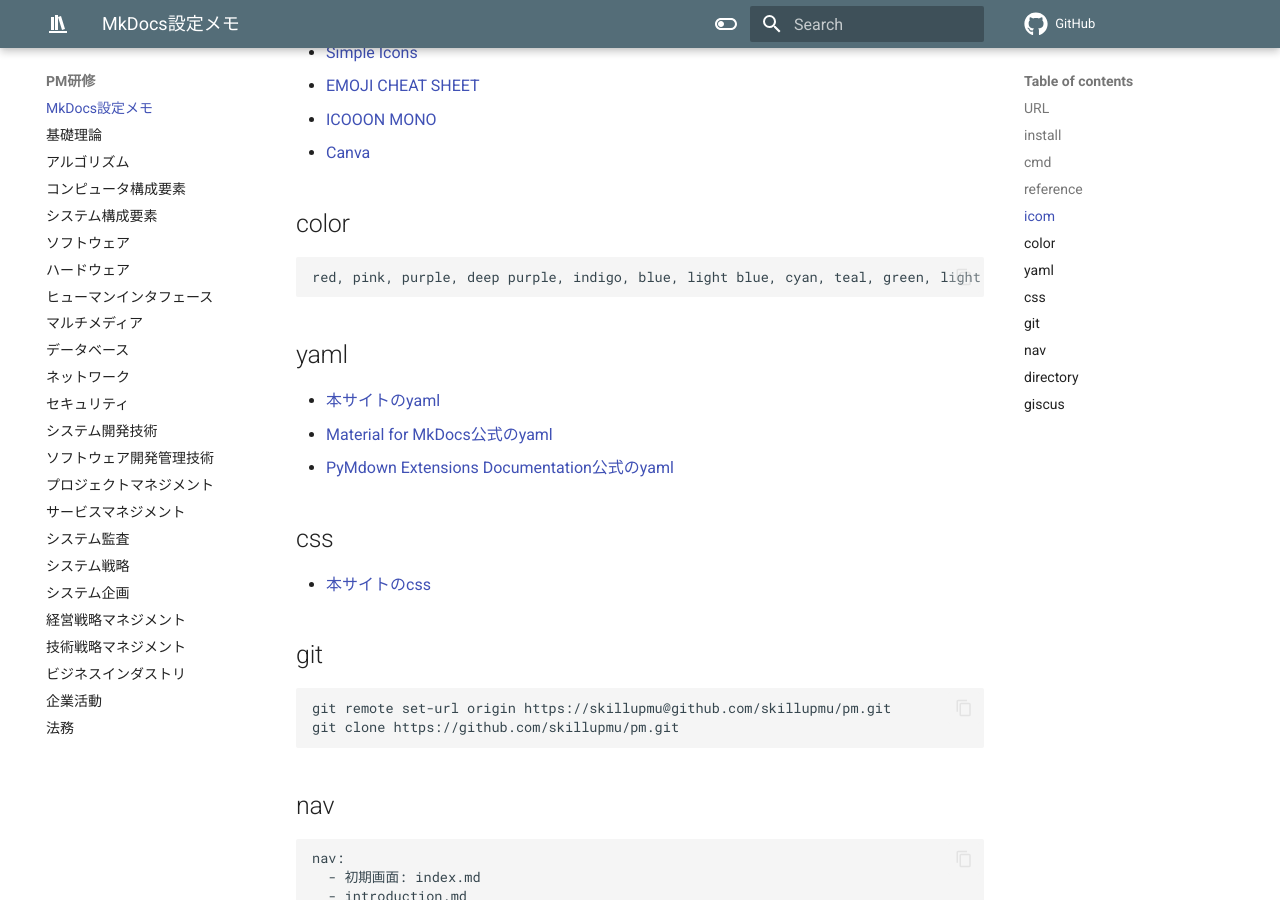
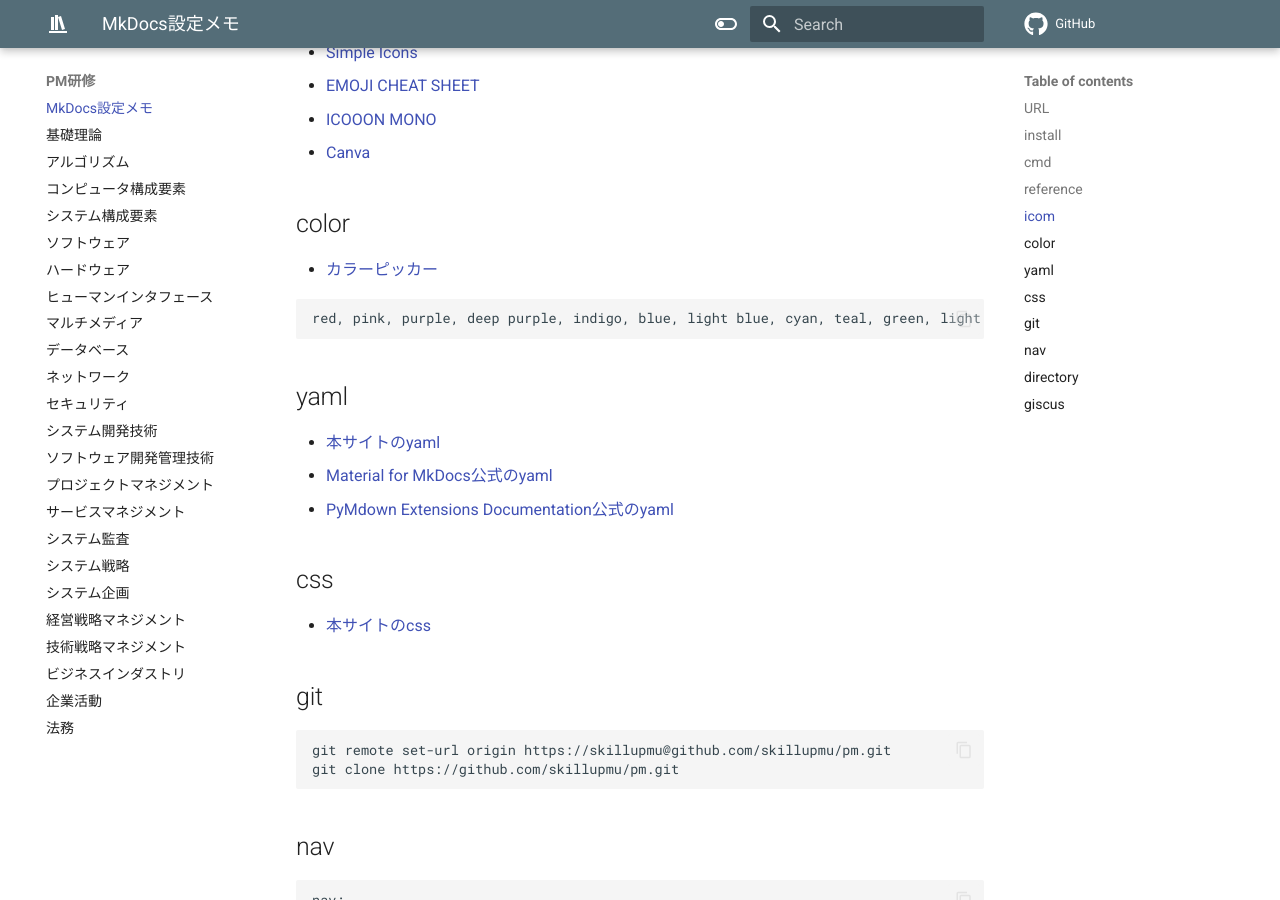
Before and after one commit to skillupmu/pm, an MkDocs documentation site: the page built from docs/index.md, in a window 1280 px wide and 900 px high, scrolled down 1151 px. Built offline with MkDocs 1.6.1 and Material for MkDocs 9.7.7, drawn with Linux system fonts in a browser that asks for light colours; comment, search, counter and statistics services are not loaded.

Commit message:
Add files via upload

````diff
--- a/docs/index.md
+++ b/docs/index.md
@@ -44,6 +44,8 @@ mkdocs gh-deploy
 
 
 ## color
+
+  - [カラーピッカー](https://lab.syncer.jp/Tool/Image-Color-Picker/)
 
 ```
 red, pink, purple, deep purple, indigo, blue, light blue, cyan, teal, green, light green, lime, yellow, amber, orange, deep orange, brown, grey, blue grey, black, white
````
